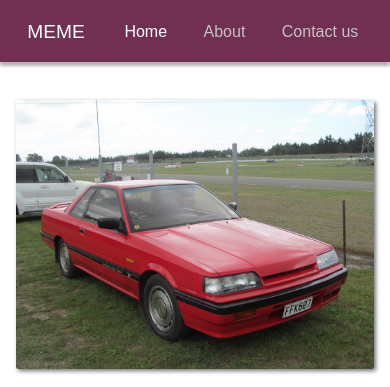
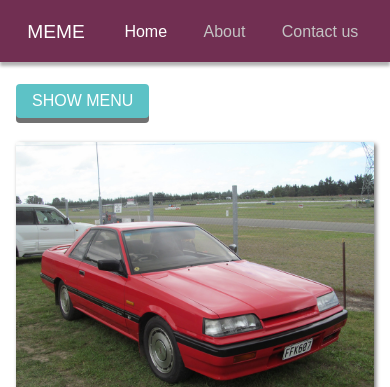
Before and after one commit to bernie14/harjoitustyo, a plain HTML site: page index.html in a window 390 px wide. Shown: the top 387 px of the page. Drawn offline with nearby package versions, Linux system fonts and the light colour scheme.

Commit message:
added stupidMenu.js AYAYA Clap monkaOMEGA

```diff
--- a/css/styles.css
+++ b/css/styles.css
@@ -204,8 +204,22 @@ body {
     text-decoration: underline;
 }
 
-@media screen and (max-width: 1080px) {
-    .plshide {
+.showmewhensmall {
         display: none;
     }
+
+@media screen and (max-width: 960px) {
+    .showmewhensmall {
+        margin-left: 1em;
+        display: inline-block;
+    }
+
+    .plshide {
+        height: 42px;
+        overflow: hidden;
+    }
+
+    .plshide:hover {
+        height: 350px;
+    }
 }
--- a/index.html
+++ b/index.html
@@ -26,6 +26,7 @@
         <div class="content">
             <div class="pure-g">
                 <div class="pure-menu custom-restricted-width pure-u-lg-4-24 pure-u-md-1-1 pure-u-1-1 plshide">
+                    <button class="pure-menu-heading showmewhensmall pure-button">Show menu</button>
                     <span class="pure-menu-heading underline">Content</span>
                     <ul class="pure-menu-list">
                         <li class="pure-menu-item"><a href="#" class="pure-menu-link">Hot</a></li>
```
